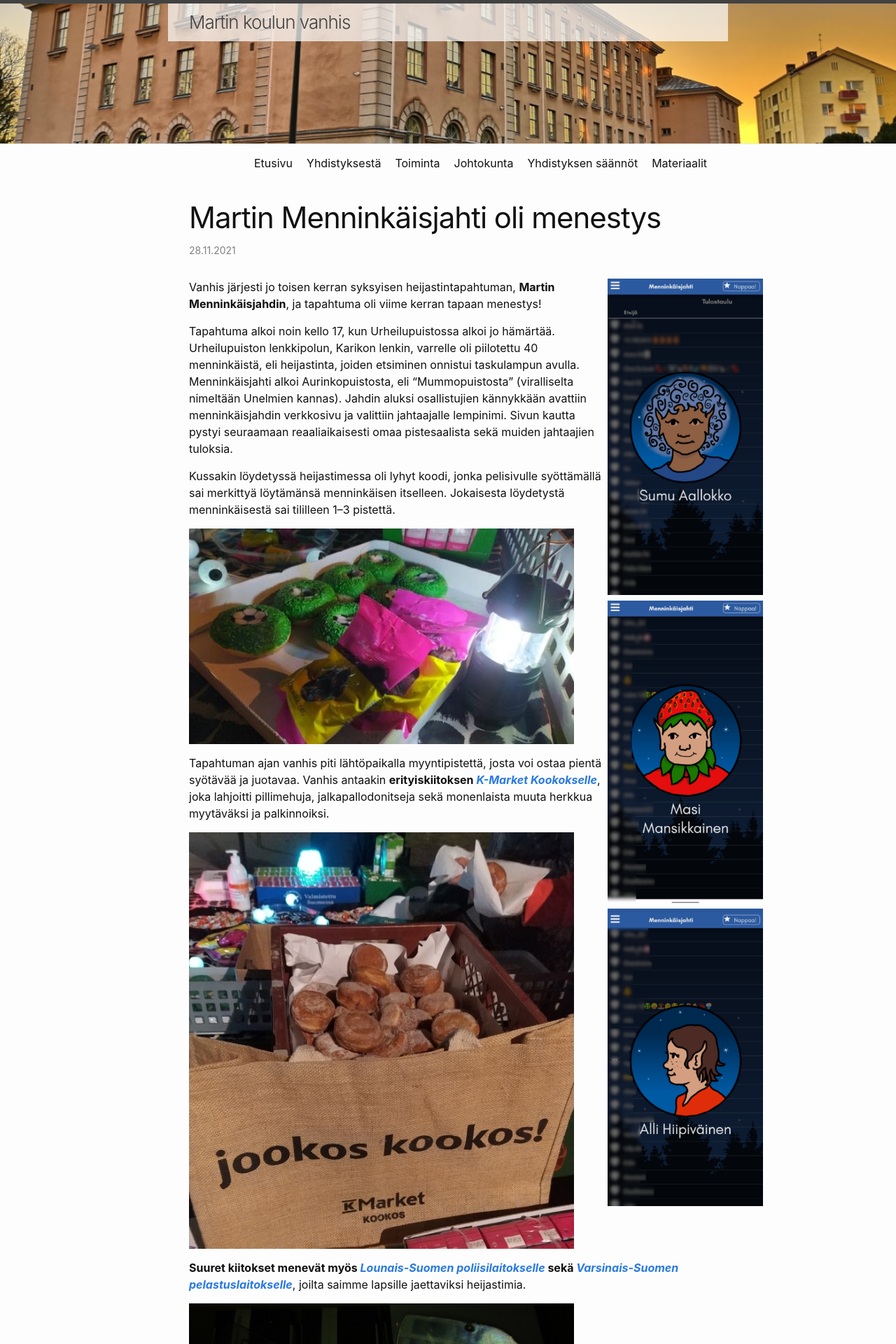
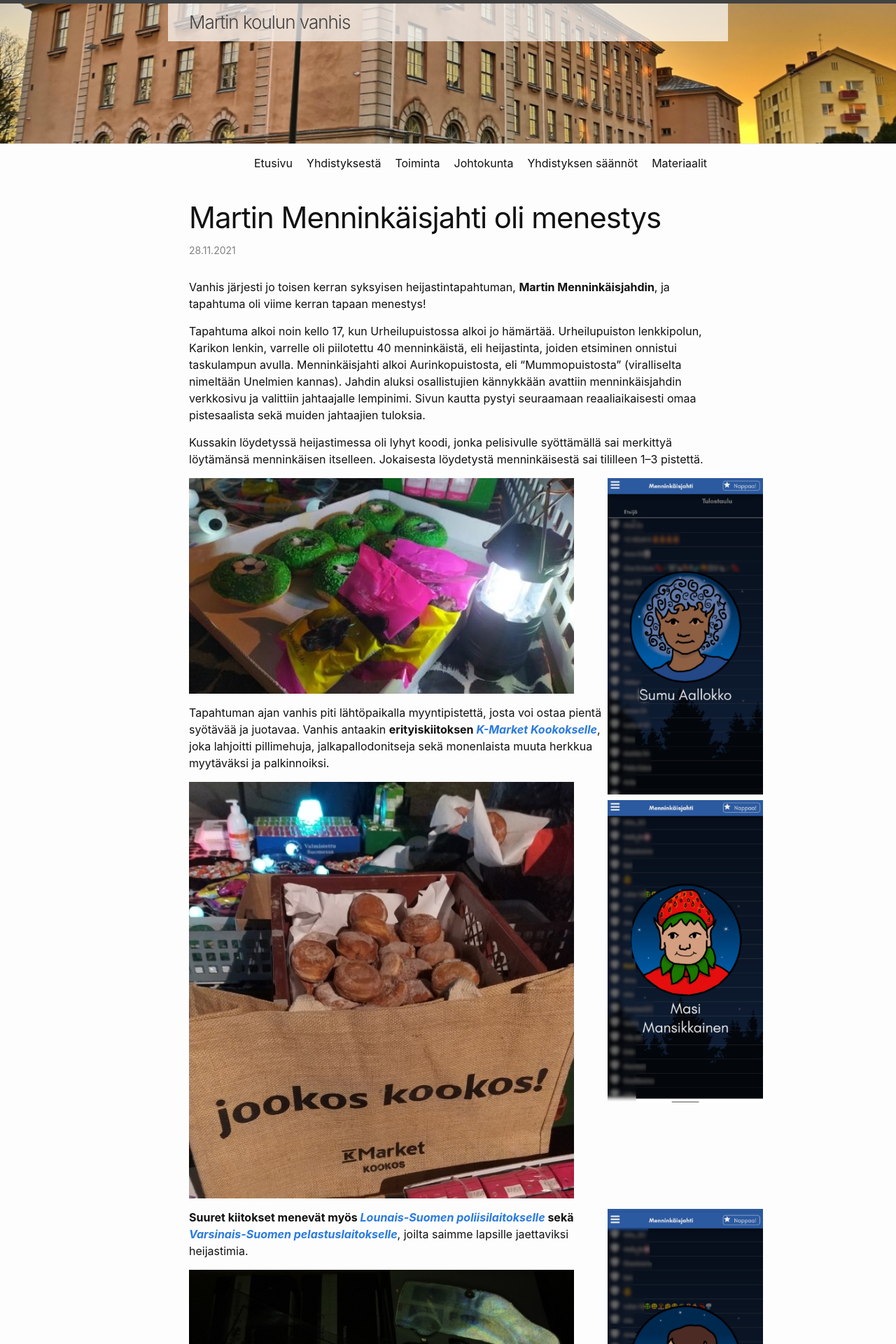
Before and after one commit to Martinvanhis/martinvanhis.github.io, a Jekyll site: the page built from _posts/2021-11-28-menninkäisjahti.md, in a window 1280 px wide. Shown: the top 1920 px of the page at 70% size. Built offline with Jekyll 4.4.1, drawn with Linux system fonts in a browser that asks for light colours.

Commit message:
Kuvien siirtelyä.

```diff
--- a/_posts/2021-11-28-menninkäisjahti.md
+++ b/_posts/2021-11-28-menninkäisjahti.md
@@ -4,10 +4,6 @@ title:  "Martin Menninkäisjahti oli menestys"
 date:   2021-11-28 19:30:00 +0200
 tags:   tapahtuma marrasmartti menninkäisjahti
 ---
-
-{% include image.html src="marttijahti-kuvakaappaus1.png" title="Sumu Aallokko" class="right-image" %}
-{% include image.html src="marttijahti-kuvakaappaus2.png" title="Masi mansikkainen" class="right-image" %}
-{% include image.html src="marttijahti-kuvakaappaus3.png" title="Alli Hiipiväinen" class="right-image" %}
 
 
 Vanhis järjesti jo toisen kerran syksyisen heijastintapahtuman, **Martin Menninkäisjahdin**, ja tapahtuma oli viime kerran tapaan menestys!
@@ -16,10 +12,16 @@ Tapahtuma alkoi noin kello 17, kun Urheilupuistossa alkoi jo hämärtää. Urhei
 
 Kussakin löydetyssä heijastimessa oli lyhyt koodi, jonka pelisivulle syöttämällä sai merkittyä löytämänsä menninkäisen itselleen. Jokaisesta löydetystä menninkäisestä sai tililleen 1–3 pistettä.
 
+{% include image.html src="marttijahti-kuvakaappaus1.png" title="Sumu Aallokko" class="right-image" %}
+
 {% include image.html src="marttijahti-herkut.jpg" title="Herkkuja" %}
 Tapahtuman ajan vanhis piti lähtöpaikalla myyntipistettä, josta voi ostaa pientä syötävää ja juotavaa. Vanhis antaakin **erityiskiitoksen *[K-Market Kookokselle][Kookos]***, joka lahjoitti pillimehuja, jalkapallodonitseja sekä monenlaista muuta herkkua myytäväksi ja palkinnoiksi.
 
+{% include image.html src="marttijahti-kuvakaappaus2.png" title="Masi mansikkainen" class="right-image" %}
+
 {% include image.html src="marttijahti-Kookos.jpg" title="Jookos Kookos" %}
+
+{% include image.html src="marttijahti-kuvakaappaus3.png" title="Alli Hiipiväinen" class="right-image" %}
 
 **Suuret kiitokset menevät myös *[Lounais-Suomen poliisilaitokselle][lspoliisi]* sekä *[Varsinais-Suomen pelastuslaitokselle][vspela]***, joilta saimme lapsille jaettaviksi heijastimia.
 
```
